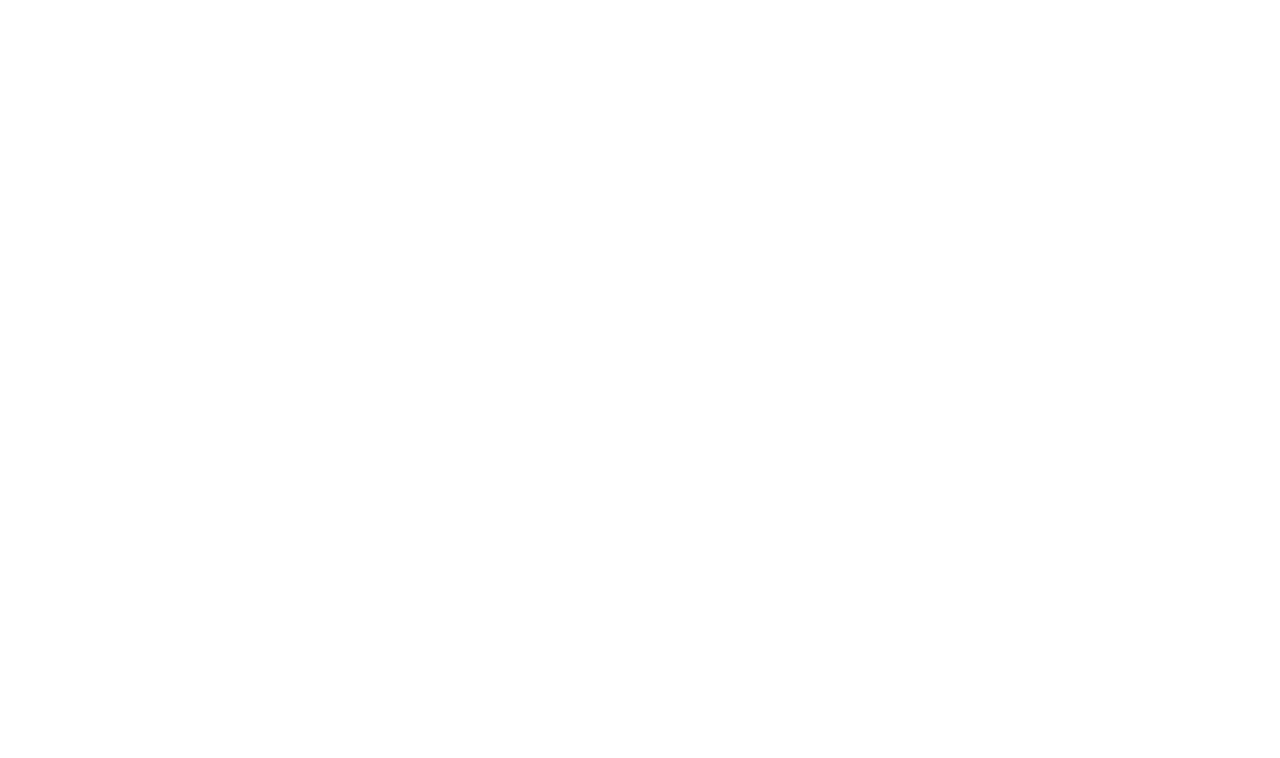
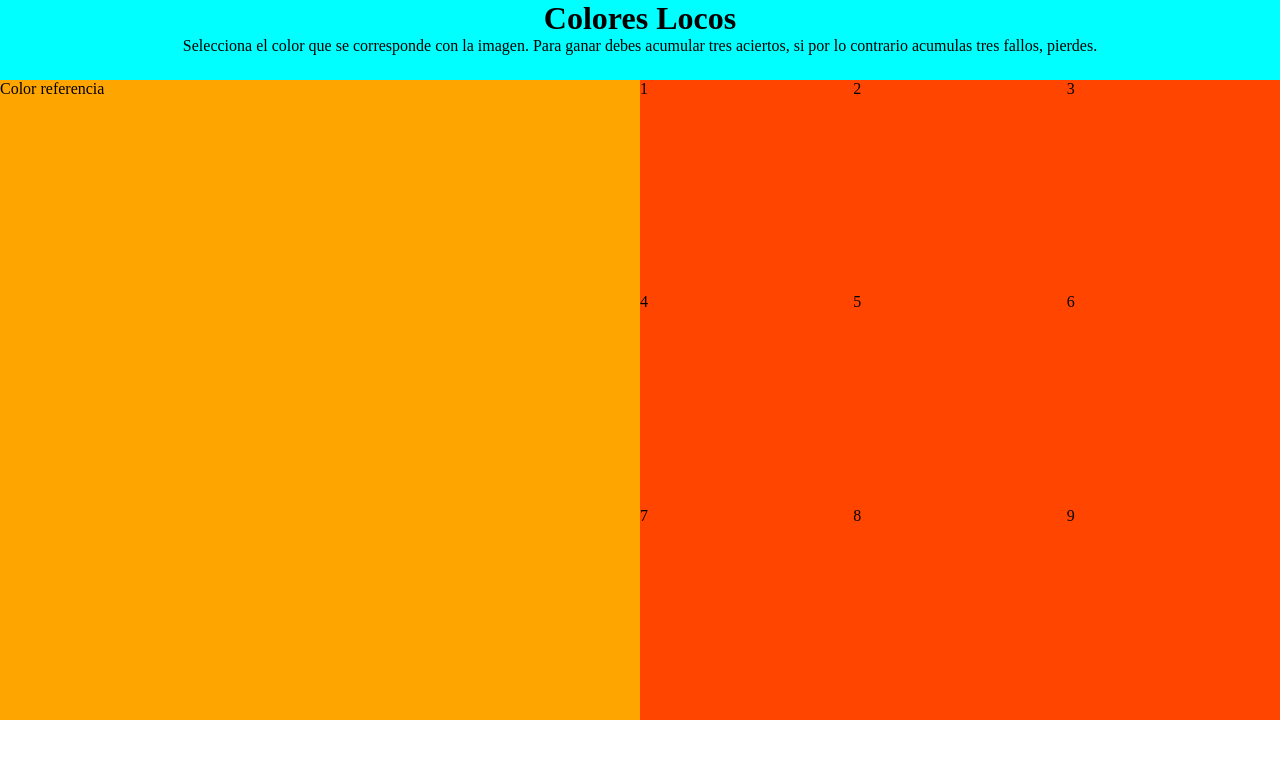
Before and after one commit to AntonTorres/1er-proyecto-hab-, a plain HTML site: page index.html in a window 1280 px wide. Drawn offline with Linux system fonts and the light colour scheme.

Commit message:
primer-dia

```diff
--- a/css/style.css
+++ b/css/style.css
@@ -1,5 +1,64 @@
-body {
+* {
     margin: 0;
     padding: 0;
     box-sizing: border-box;
 }
+
+body {
+    min-height: 100vh;
+    min-width: 100vw;
+
+    display: grid;
+
+    grid-template-rows: 5rem 1fr 5rem;
+    grid-template-columns: repeat(2, 50%);
+
+    grid-template-areas:
+    "header header"
+    "color colores"
+    "foter footer";
+}
+
+header {
+    text-align: center;
+}
+
+main {
+    display: flex;
+    min-width: 100%;
+}
+
+main section menu {
+    list-style: none;
+
+    height: 100%;
+    display: grid;
+    grid-template-columns: repeat(3, 1fr);
+}
+
+section {
+    min-width: 100%;
+}
+
+#titulo {
+    grid-area: header;
+    background-color: cyan;
+}
+
+#color {
+    grid-area: color;
+    background-color: orange;
+}
+
+#colores {
+    grid-area: colores;
+    background-color: orangered;
+}
+
+#divuno {
+    grid-area: foter;
+}
+
+#divdos {
+    grid-area: footer;
+}
--- a/index.html
+++ b/index.html
@@ -1,14 +1,41 @@
 <!DOCTYPE html>
 <html lang="es">
-<head>
-    <meta charset="UTF-8">
-    <meta http-equiv="X-UA-Compatible" content="IE=edge">
-    <meta name="viewport" content="width=device-width, initial-scale=1.0">
-    <link rel="stylesheet" href="./css/style.css">
+  <head>
+    <meta charset="UTF-8" />
+    <meta http-equiv="X-UA-Compatible" content="IE=edge" />
+    <meta name="viewport" content="width=device-width, initial-scale=1.0" />
     <title>Document</title>
-</head>
-<body>
+    <link rel="stylesheet" href="./css/style.css" />
+  </head>
+  <body>
+    <header id="titulo">
+      <h1>Colores Locos</h1>
+      <p>
+        Selecciona el color que se corresponde con la imagen. Para ganar debes
+        acumular tres aciertos, si por lo contrario acumulas tres fallos,
+        pierdes.
+      </p>
+    </header>
+    <main>
+        <section id="color">Color referencia</section>
+        <section id="colores">
+            <menu>
+                <li id="uno">1</li>
+                <li id="dos">2</li>
+                <li id="tres">3</li>
+                <li id="cuatro">4</li>
+                <li id="cinco">5</li>
+                <li id="seis">6</li>
+                <li id="siete">7</li>
+                <li id="ocho">8</li>
+                <li id="nueve">9</li>
+            </menu>
+        </section>
+    </main>
 
-    <script src="./js/script.js"></script>
-</body>
+    <footer id="footer">
+        <div id="divuno"></div>
+        <div id="divdos"></div>
+    </footer>
+  </body>
 </html>
```
